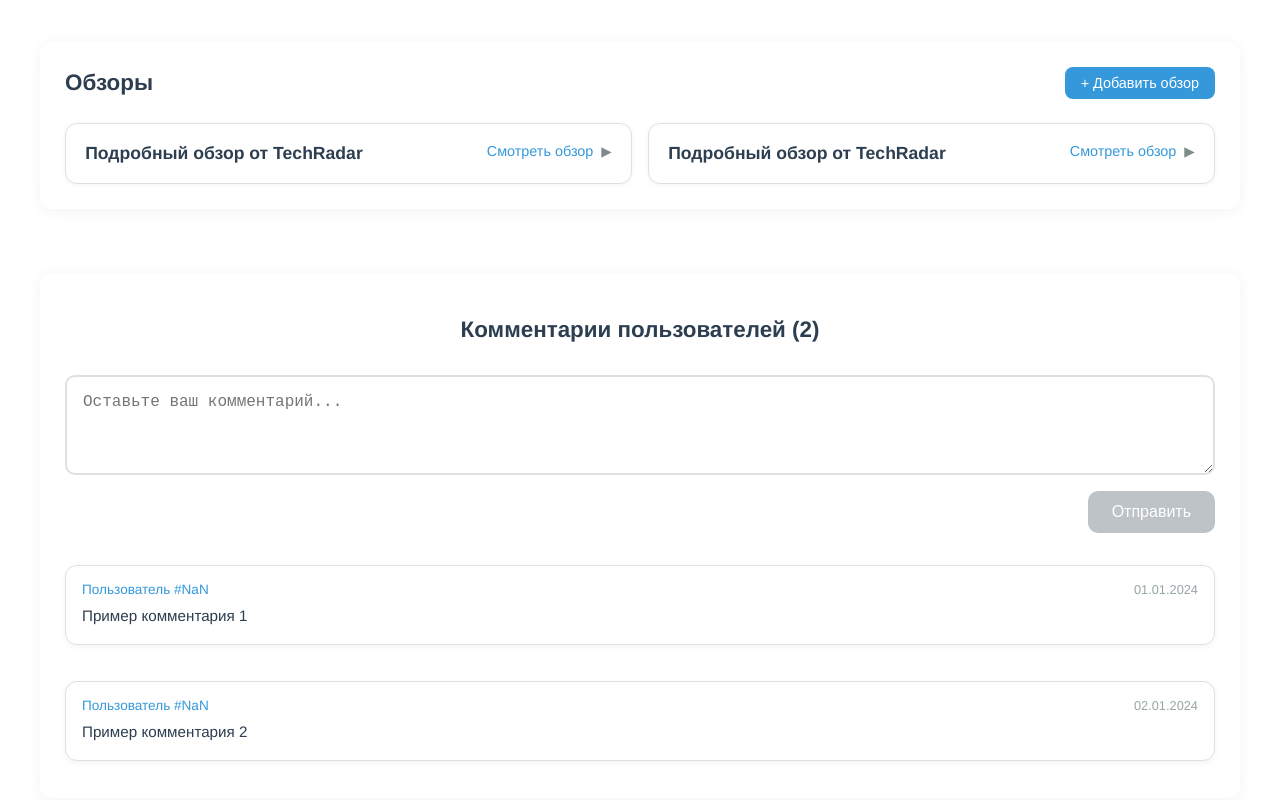
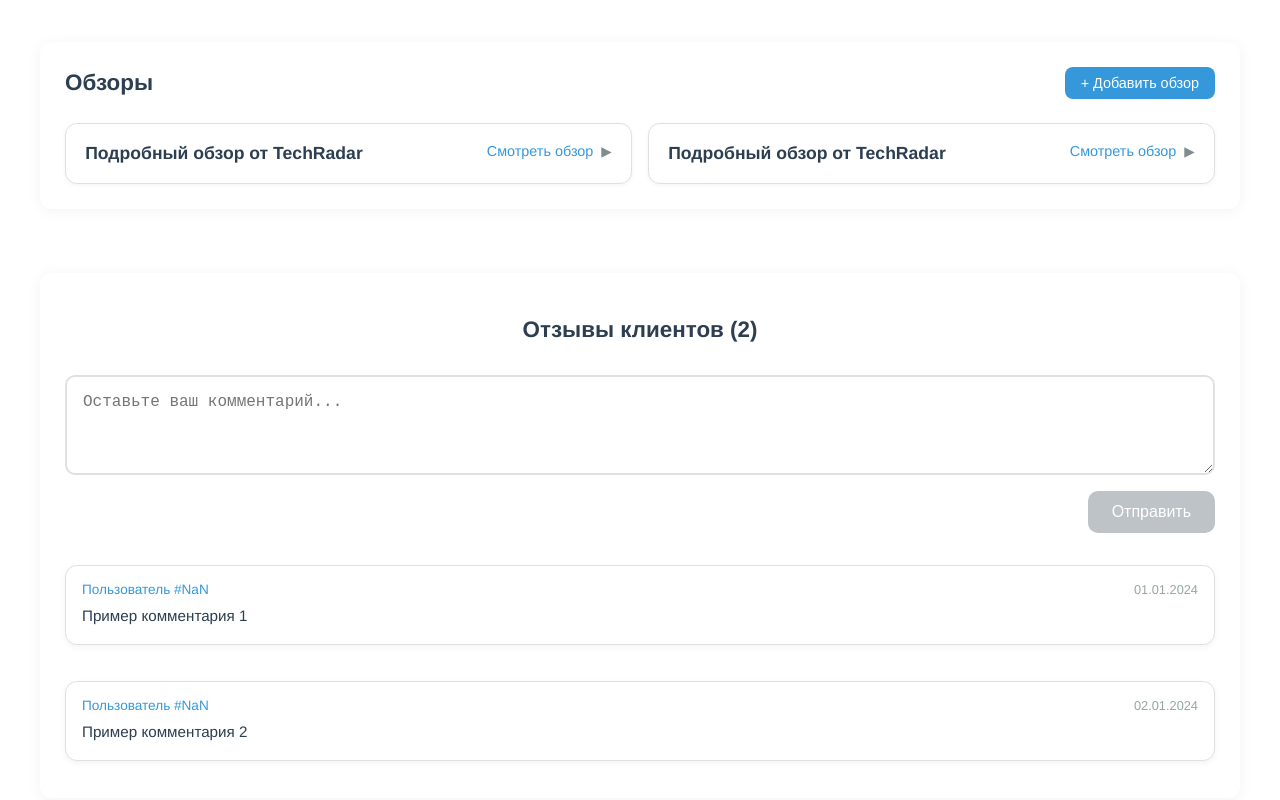
Before and after one commit to drondiz96/sra, a Vue app in the folder frontend/: page /phones/1 in a window 1280 px wide. Shown: the part 743-1543 px from the top of the page. Built offline with nearby package versions, Linux system fonts and the light colour scheme.

Commit message:
fix comments

```diff
--- a/frontend/src/review/PhoneDetails.vue
+++ b/frontend/src/review/PhoneDetails.vue
@@ -17,6 +17,8 @@
     <CommentsSection
       :comments="comments"
       @add-comment="addComment"
+      :showInput="true"
+      title="Отзывы клиентов"
     />
   </div>
 </template>
--- a/frontend/src/review/components/comments/CommentsSection.vue
+++ b/frontend/src/review/components/comments/CommentsSection.vue
@@ -1,8 +1,8 @@
 <template>
   <div class="comments-section">
-    <h2>Комментарии пользователей ({{ comments?.length || 0 }})</h2>
+    <h2>{{ title }} ({{ comments?.length || 0 }})</h2>
 
-    <div class="comment-form">
+    <div v-if="showInput" class="comment-form">
       <textarea
         v-model="newComment"
         placeholder="Оставьте ваш комментарий..."
@@ -18,11 +18,11 @@
     </div>
 
     <div v-if="comments && comments.length" class="comments-list">
-      <CommentItem v-for="comment in comments"
-      :key="comment.id"
-      :comment="comment"
+      <CommentItem
+        v-for="comment in comments"
+        :key="comment.id"
+        :comment="comment"
       />
-
     </div>
 
     <div v-else class="no-comments">
@@ -32,13 +32,21 @@
 </template>
 
 <script setup>
-import { defineProps, defineEmits, ref } from 'vue'
+import { ref, defineEmits, defineProps } from 'vue'
+import CommentItem from './CommentItem.vue'
 
-import CommentItem from './CommentItem.vue'
 defineProps({
   comments: {
     type: Array,
     required: true
+  },
+  title: {
+    type: String,
+    default: 'Комментарии пользователей'
+  },
+  showInput: {
+    type: Boolean,
+    default: true
   }
 })
 
@@ -47,9 +55,8 @@ const newComment = ref('')
 
 const handleAddComment = () => {
   if (newComment.value.trim()) {
-    emit('add-comment', newComment.value.trim()) // Явная передача текста
-    newComment.value = '' // Очистка поля ввода
-    console.log('Комментарий отправлен:', newComment.value) // Для отладки
+    emit('add-comment', newComment.value.trim())
+    newComment.value = ''
   }
 }
 </script>
@@ -130,7 +137,6 @@ const handleAddComment = () => {
   font-style: italic;
 }
 
-/* Адаптация для узких экранов */
 @media (max-width: 768px) {
   .comments-section {
     padding: 1rem;
@@ -141,5 +147,4 @@ const handleAddComment = () => {
     align-self: stretch;
   }
 }
-
 </style>
```
